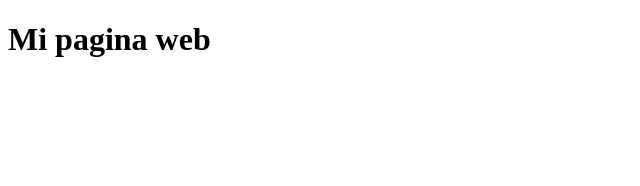
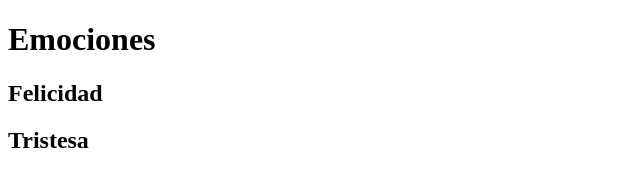
Before and after one commit to MaykolAnthony/Proyecto-may01, a plain HTML site: page inicio.html in a window 1280 px wide. Shown: the whole page, without its empty margins (0-640 px from the left). Drawn offline with Linux system fonts and the light colour scheme.

Commit message:
modificamos el index

```diff
--- a/inicio.html
+++ b/inicio.html
@@ -6,6 +6,8 @@
     <title>Document</title>
 </head>
 <body>
-    <h1>Mi pagina web</h1>
+    <h1>Emociones</h1>
+    <h2>Felicidad</h1>
+    <h2>Tristesa</h2>
 </body>
 </html>
```
